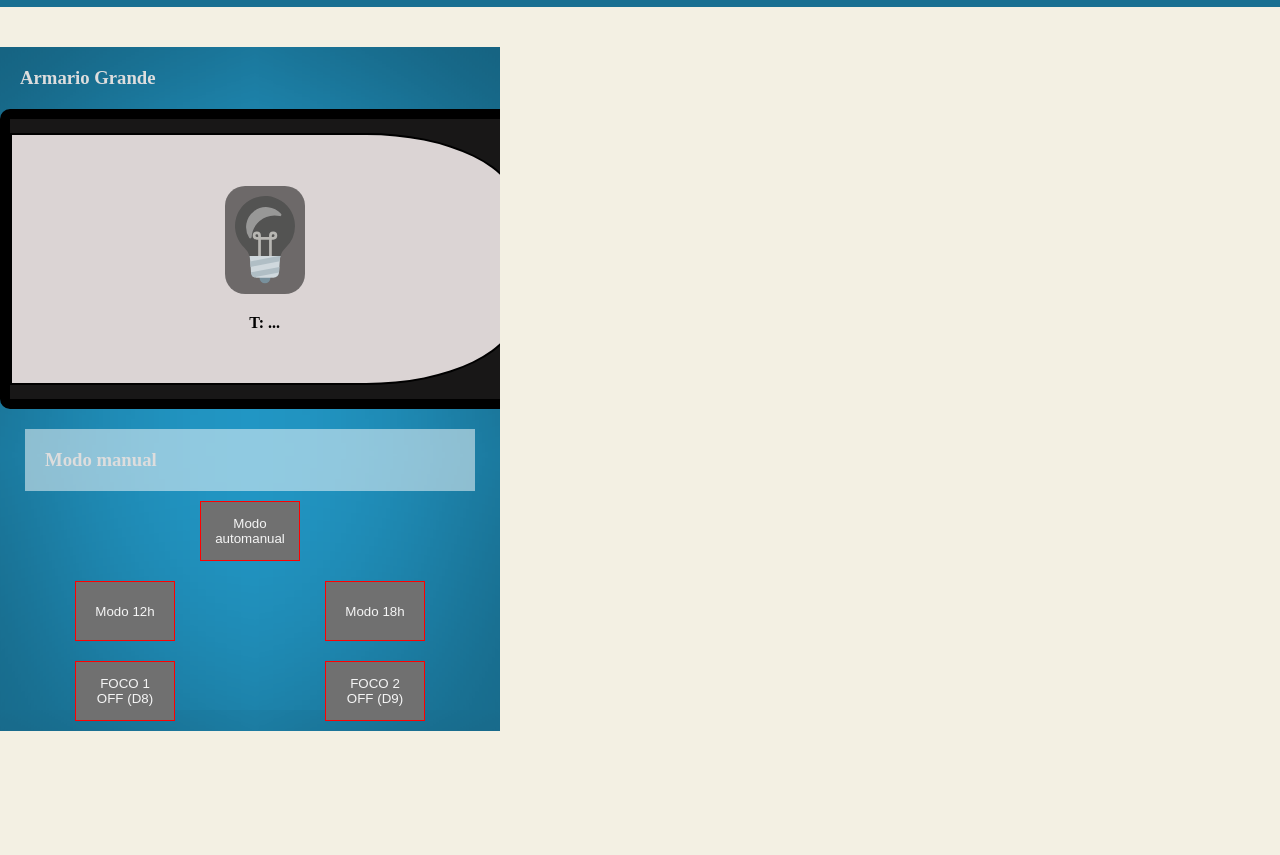
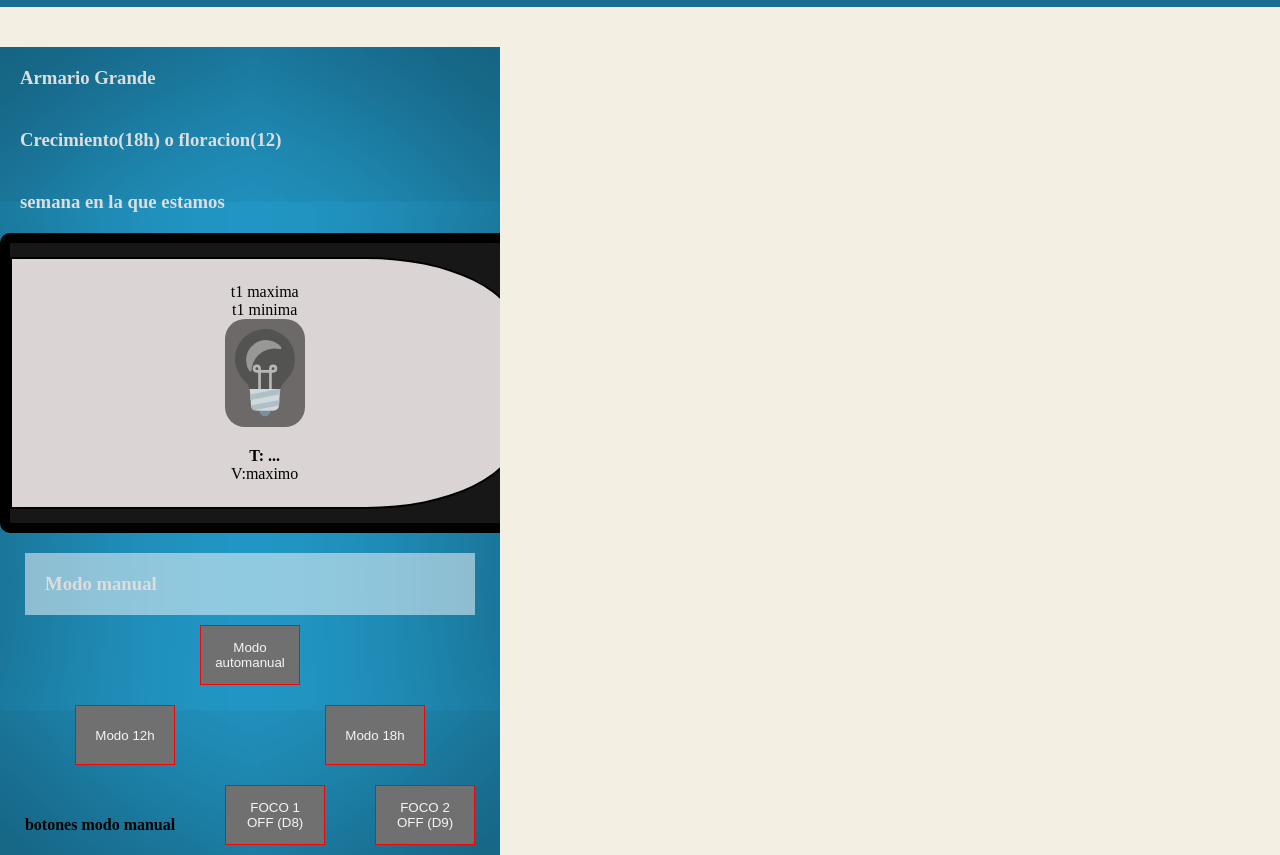
Before and after one commit to RubenMeju/arduinoServerXmlSD, a plain HTML site: page index.htm in a window 1280 px wide. Shown: the part 53-908 px from the top of the page. Before the commit the page ends 800 px from the top, so only its background shows below. Drawn offline with Linux system fonts and the light colour scheme; no server answers.

```diff
--- a/index.htm
+++ b/index.htm
@@ -363,10 +363,17 @@
     <!--Armario grande-->
     <div class="contArmario">
       <h3>Armario Grande</h3>
+
+      <h3>Crecimiento(18h) o floracion(12)</h3>
+      <h3>semana en la que estamos</h3>
       <div class="bordeArmario">
         <!-- <img src="img/svg.svg" alt="" class="imgAG" />  -->
 
         <div class="ladosArm izq">
+
+          <p>t1 maxima</p>
+          <p>t1 minima</p>
+
           <div class="contfoco1">
             <svg xmlns="http://www.w3.org/2000/svg" viewBox="0 0 44 64">
               <title>Lightbulb</title>
@@ -404,9 +411,13 @@
             </svg>
           </div>
           <h4>T: <span id="T1" class="digital2">...</span></h4>
+          <!--la V modificarla por un dibujo de un ventilador-->
+          <p>V:maximo</p>
         </div>
 
         <div class="ladosArm der">
+          <p>t2 maxima</p>
+          <p>t2 minima</p>
           <div class="contfoco2">
             <svg xmlns="http://www.w3.org/2000/svg" viewBox="0 0 44 64">
               <title>Lightbulb</title>
@@ -444,6 +455,8 @@
             </svg>
           </div>
           <h4>T: <span id="T2" class="digital3">...</span></h4>
+        <!--la V modificarla por un dibujo de un ventilador-->
+        <p>V: minimo</p>
         </div>
       </div>
 
@@ -485,6 +498,7 @@
         </section>
 
         <section class="manual">
+          <h4>botones modo manual</h4>
           <button type="button" id="LED1" class="btnOff" onclick="GetButton1()">
             FOCO 1 OFF (D8)
           </button>
@@ -497,3 +511,35 @@
     </div>
   </body>
 </html>
+
+
+
+
+<!--
+
+  botones para controlar cada rele por separado del modo manual
+
+  en plantula armario pequeño necesitamos un modo que
+
+  armario pequeño
+
+  modo crecimiento minimo = foco y extracion
+  modo crecimineto medio = foco y extracion y intracion
+  modo crecimineot alto = foco extracion y intractor y ventilador
+
+
+  armario grande
+
+  modo crecimiento minimo = foco y extracion
+  modo crecimiento medio = foco y extracion y intractor
+  modo crecimiento alto ?= foco y extracion y numero 4 de la hoja
+
+  modo floracion
+  minimo = foco extracion intractor y 4 de la hoja
+  medio = foco extracion intractor y 4 5 de la hoja
+  maximo = foco extra intra y 4 5 6 de la hoja
+
+  modo apagado todo por separado de los armarios
+
+
+-->
```
